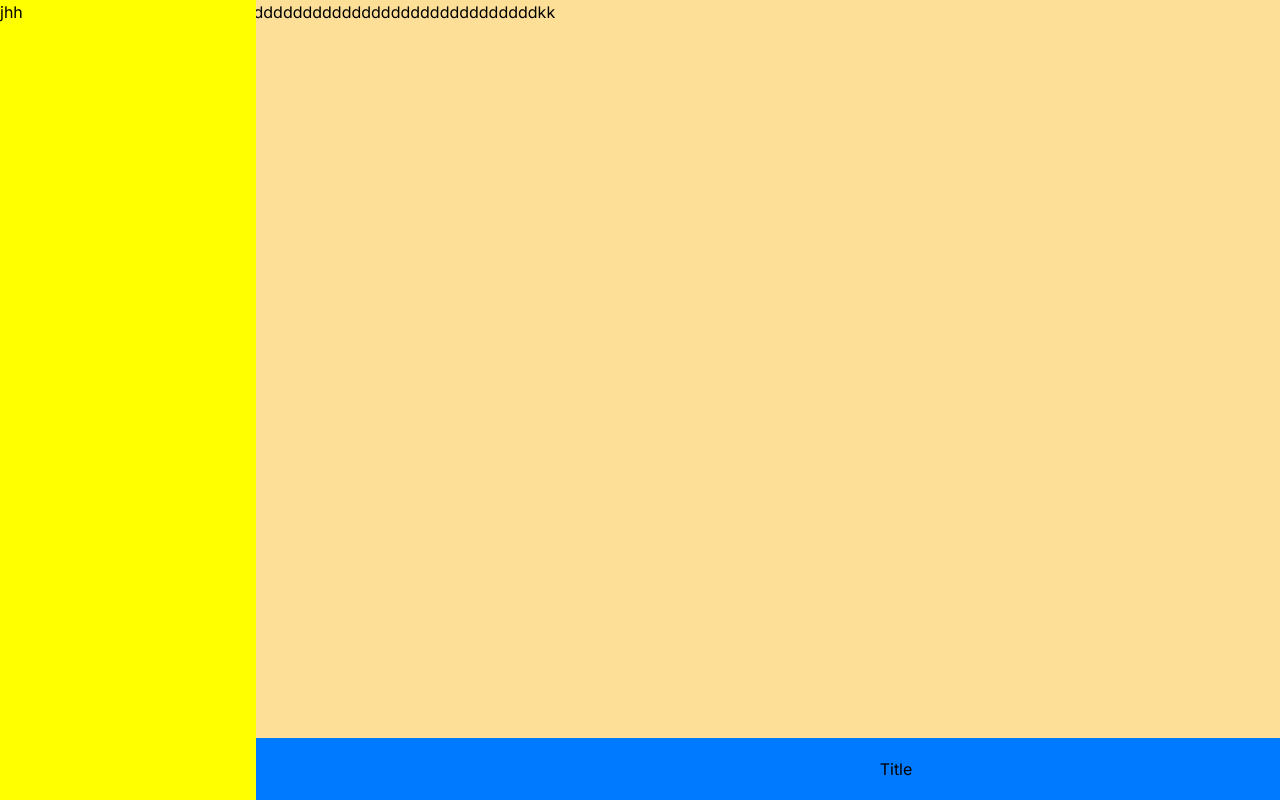
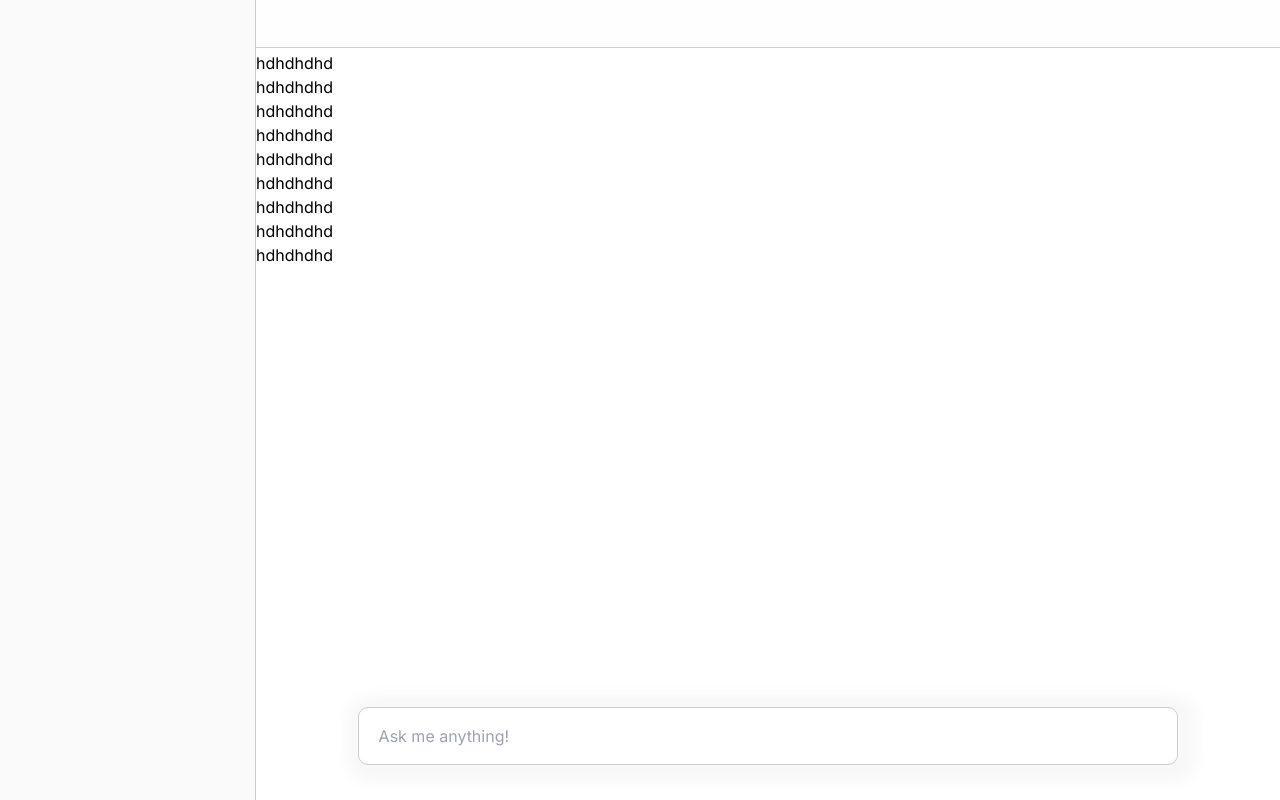
Before and after one commit to Iyanu456/llamaGPT, a Next.js app: page / in a window 1280 px wide. Built offline with nearby package versions, Linux system fonts and the light colour scheme.

Commit message:
fixed text area

```diff
--- a/src/app/components/Textarea.js
+++ b/src/app/components/Textarea.js
@@ -6,14 +6,19 @@ import { TextareaAutosize } from '@mui/base/TextareaAutosize';
 export default function MaxHeightTextarea() {
 
   let customStyle = {
-	  width: "100%",
+	  border: "1.5px solid #ccc",
+    outline: "none",
+    borderRadius: "10px",
+    boxShadow: "rgba(180, 180, 180, 0.09)4px 3px 12px 15px",
+    resize: "none",
   }
   return (
     <TextareaAutosize
-      className="px-3 py-2 w-[100%]"
+      className="px-[1.2em] py-[1em] w-[80%]"
+      style={customStyle}
       maxRows={4}
       aria-label="maximum height"
-      placeholder="Maximum 4 rows"
+      placeholder="Ask me anything!"
     />
   );
 }
--- a/src/app/globals.css
+++ b/src/app/globals.css
@@ -91,7 +91,7 @@ hanko-profile {
 .hanko_input{
   /*display: none;*/
   border: 1px solid #ccc !important;
-  padding: 1.2em 0.8em !important;
+  padding: 1.4em 0.8em !important;
   font-size: 1rem !important;
   width: 100%;
   border-radius: 4px !important;
@@ -113,7 +113,7 @@ hanko-profile {
   border-radius: 4px !important;
   border: none !important;
   height: fit-content !important;
-  padding: 0.6em 0.8em !important;
+  padding: 0.8em 0.8em !important;
   background: black !important;
 }
 .hanko_primary:hover {
@@ -127,7 +127,7 @@ hanko-profile {
 }
 
 .hanko_loadingSpinnerWrapperIcon {
-  margin: 0.5em 0.8em !important;
+  padding: 0.5em 0.8em !important;
 }
 .hanko_link {
   color: black !important;
@@ -135,27 +135,31 @@ hanko-profile {
 }
 
 header {
-  background-color: green;
+  background-color: rgb(254, 254, 254);
+  border-bottom: 1.5px solid #ccc;
+
 }
 
-.text-input-grp {
-  background-color: #007bff;
+.input-grp {
+
+
 }
 
 .main-grp {
   display: flex;
   flex-wrap: nowrap;
-  background-color: #6c4343;
+  /*background-color: #6c4343;*/
 }
 
 .chat-grp {
   width: 100%;
-  background-color: #fddf97;
+  /*background-color: #fddf97;*/
 }
 
 aside {
   width: 16em;
-  background-color: yellow;
+  background-color: rgb(250, 250, 250);
+  border-right: 1.5px solid #ccc;
 }
 
 .mobile {
@@ -185,4 +189,13 @@ aside {
   .mobile {
     display: block;
   }
+  .input-grp, header {
+    width: 100%;
+    left: 0;
+    right: 0;
+  }
+  .input-grp {
+    background-color: rgb(253, 253, 253);
+    border-top: 1.5px solid #ccc;
+  }
 }
--- a/src/app/page.js
+++ b/src/app/page.js
@@ -1,8 +1,8 @@
-//"use client"
+"use client"
 export const dynamic = "force-dynamic";
 //import { useState } from "react";
 import Image from "next/image"
-//import MaxHeightTextarea from './components/Textarea';
+import MaxHeightTextarea from './components/Textarea';
 
 
 
@@ -12,12 +12,24 @@ export default function Home() {
   return (
   	<>
 	<div className="relative">
-	<header className="grid place-items-center fixed top-0 bottom-auto w-[100%] py-[1.2em] mobile">Title</header>
+	<header className="grid place-items-center fixed top-0 bottom-auto min-[680px]:left-[16em] right-0 h-[3em]"></header>
 		<div className="main-grp h-[100%] ">
-			<aside className="fixed top-0 bottom-0 right-auto left-0">jhh</aside>
-				<div className="chat-grp h-screen">jjjikjddddddddddddddddddddddddddddddddddddddddddddddddddddkk</div>
+			<aside className="fixed top-0 bottom-0 right-auto left-0"></aside>
+				<div className="chat-grp min-[680px]:ml-[16em] pt-[3.2em] h-screen">
+					<p>hdhdhdhd</p>
+					<p>hdhdhdhd</p>
+					<p>hdhdhdhd</p>
+					<p>hdhdhdhd</p>
+					<p>hdhdhdhd</p>
+					<p>hdhdhdhd</p>
+					<p>hdhdhdhd</p>
+					<p>hdhdhdhd</p>
+					<p>hdhdhdhd</p>
+				</div>
 		</div>
-		<div className="grid place-items-center text-input-grp fixed top-auto bottom-0 left-[16em] max-[680px]:left-0 w-[100%] py-[1.2em]">Title</div>
+		<div className="grid place-items-center fixed top-auto left-[16em] bottom-0 right-0 py-[2.2em] input-grp">
+			<MaxHeightTextarea />
+		</div>
 	</div>
     </>
 
```
